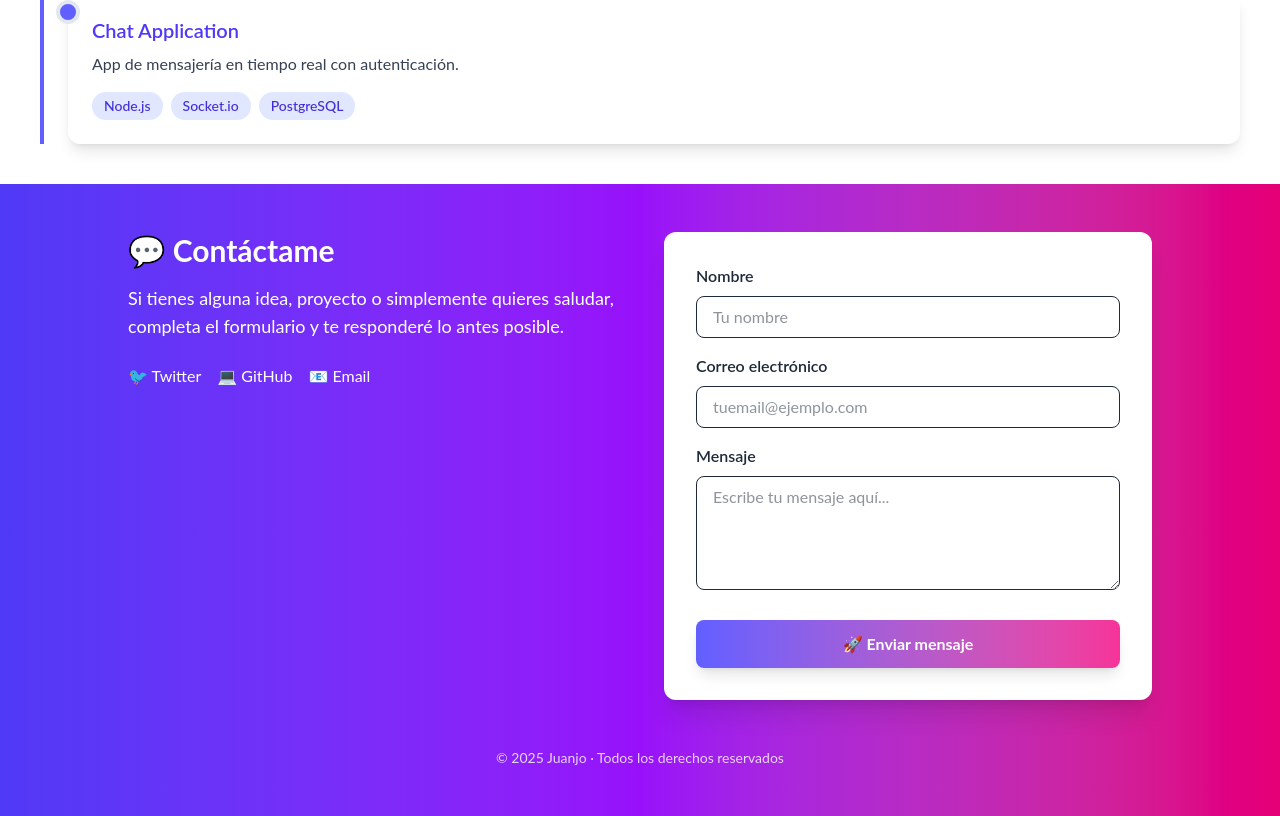
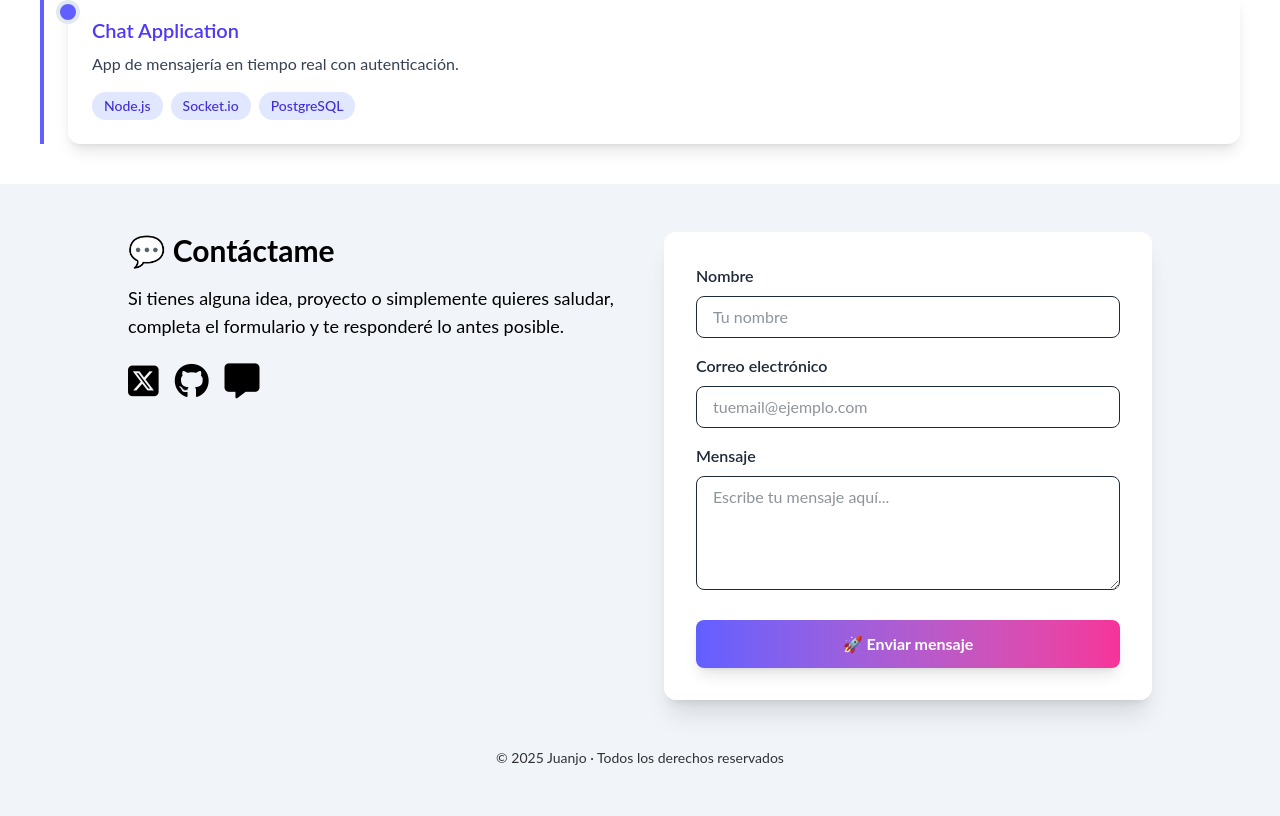
Before and after one commit to YedraN/datadev, a React (Vite) app in the folder frontend/: page / in a window 1280 px wide. Shown: the part 2260-3076 px from the top of the page. Built offline with nearby package versions, Linux system fonts and the light colour scheme; the HTML template or start-up script is replaced by a standard one.

Commit message:
footer change

```diff
--- a/frontend/index.html
+++ b/frontend/index.html
@@ -9,5 +9,6 @@
   <body>
     <div id="root"></div>
     <script type="module" src="/src/main.tsx"></script>
+    <script src="https://kit.fontawesome.com/d70015ddda.js" crossorigin="anonymous"></script>
   </body>
 </html>
--- a/frontend/src/App.css
+++ b/frontend/src/App.css
@@ -3,6 +3,10 @@
 
 * {
     font-family: 'Lato', sans-serif;
+}
+
+#icon {
+  font-size: 35px;
 }
 
 @keyframes wave {
--- a/frontend/src/components/sections/Footer.tsx
+++ b/frontend/src/components/sections/Footer.tsx
@@ -1,4 +1,5 @@
 import { useState } from "react";
+import '../../App.css'
 
 export default function Footer() {
   const [formData, setFormData] = useState({
@@ -19,7 +20,7 @@ export default function Footer() {
   };
 
   return (
-    <footer className="bg-linear-to-r from-indigo-600 via-purple-600 to-pink-600 text-white py-12 px-6">
+    <footer className="bg-slate-100 text-black py-12 px-6">
       <div className="max-w-5xl mx-auto grid md:grid-cols-2 gap-12">
 
         {/* Información */}
@@ -30,14 +31,14 @@ export default function Footer() {
             completa el formulario y te responderé lo antes posible.
           </p>
           <div className="flex gap-4 mt-6">
-            <a href="https://twitter.com" target="_blank" className="hover:text-yellow-300 transition">
-              🐦 Twitter
+            <a href="https://twitter.com" target="_blank" className="hover:text-blue-600 transition">
+              <i className="fa-brands fa-square-x-twitter" id="icon"></i>
             </a>
-            <a href="https://github.com" target="_blank" className="hover:text-yellow-300 transition">
-              💻 GitHub
+            <a href="https://github.com" target="_blank" className="hover:text-blue-600 transition">
+              <i className="fa-brands fa-github" id="icon"></i>
             </a>
-            <a href="mailto:tuemail@ejemplo.com" className="hover:text-yellow-300 transition">
-              📧 Email
+            <a href="mailto:tuemail@ejemplo.com" className="hover:text-blue-600 transition">
+              <i className="fa-solid fa-message" id="icon"></i>
             </a>
           </div>
         </div>
```
